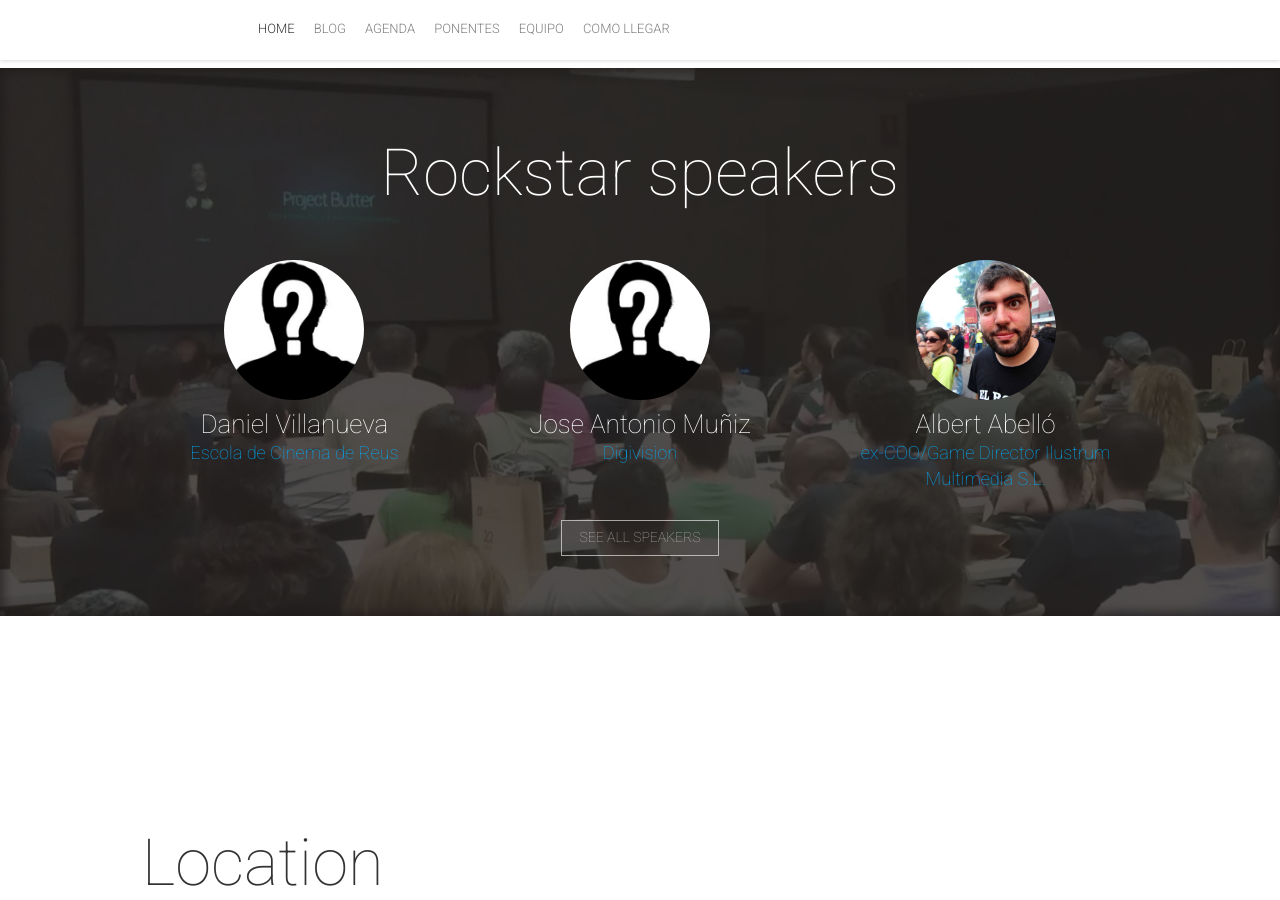
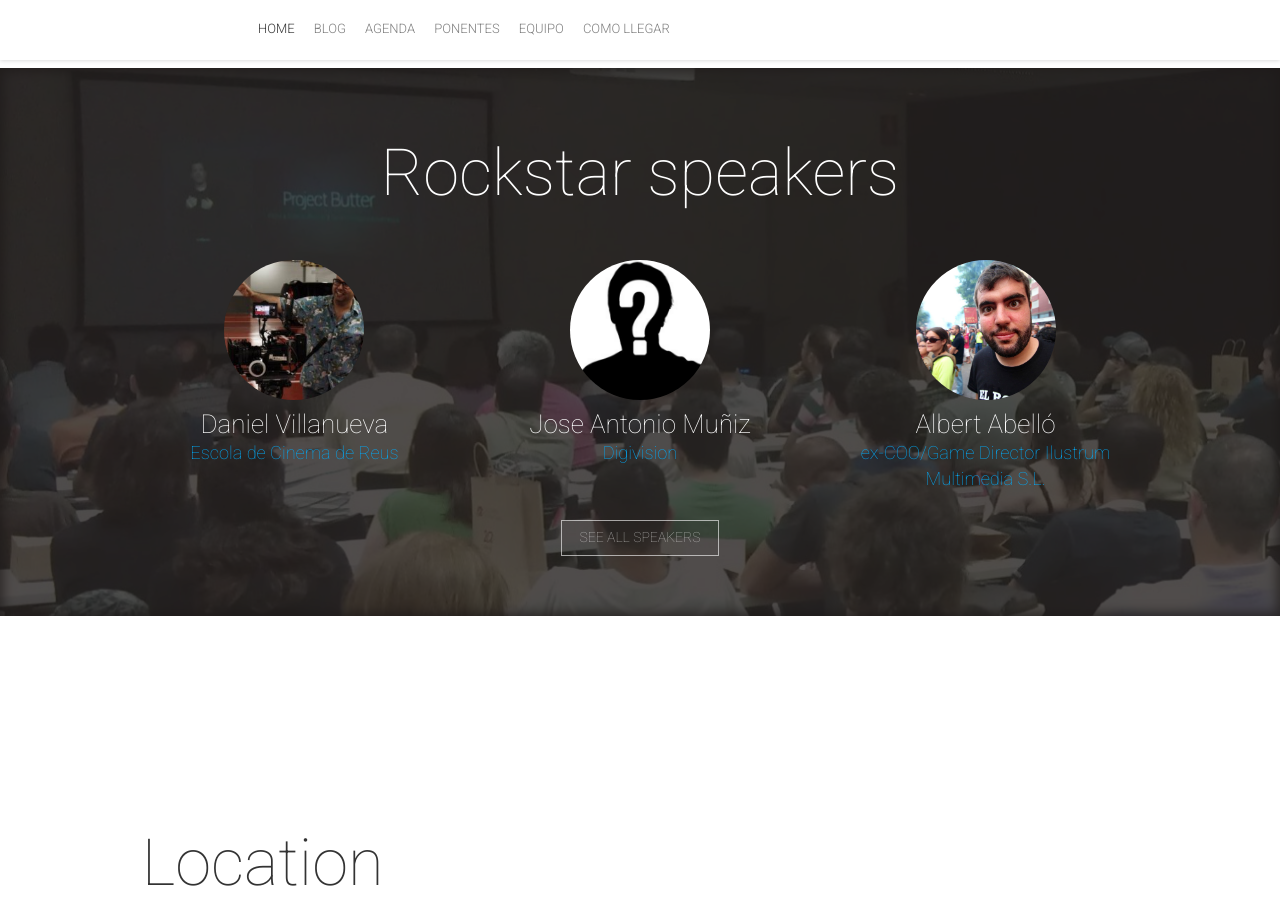
Before and after one commit to GDGTarragona/GameJamReus, a Jekyll site: the page built from index.html, in a window 1280 px wide and 900 px high, scrolled down 2040 px. Built offline with Jekyll 4.4.1, drawn with Linux system fonts in a browser that asks for light colours; nearby versions of some CDN libraries; comment, search, counter and statistics services are not loaded.

Commit message:
Dani Villanueva image

```diff
--- a/_data/speakers.yml
+++ b/_data/speakers.yml
@@ -5,7 +5,7 @@
     company: "Escola de Cinema de Reus"
     title: ""
     bio: ""
-    thumbnailUrl: unkown_boy.png
+    thumbnailUrl: daniVillanueva.jpg
     rockstar: true
     social:
     - {name: "site", link: "https://www.linkedin.com/in/daniel-villanueva-margalef-a9b62718/"}
```
Also changed, not shown: img/people/daniVillanueva.jpg (added).
